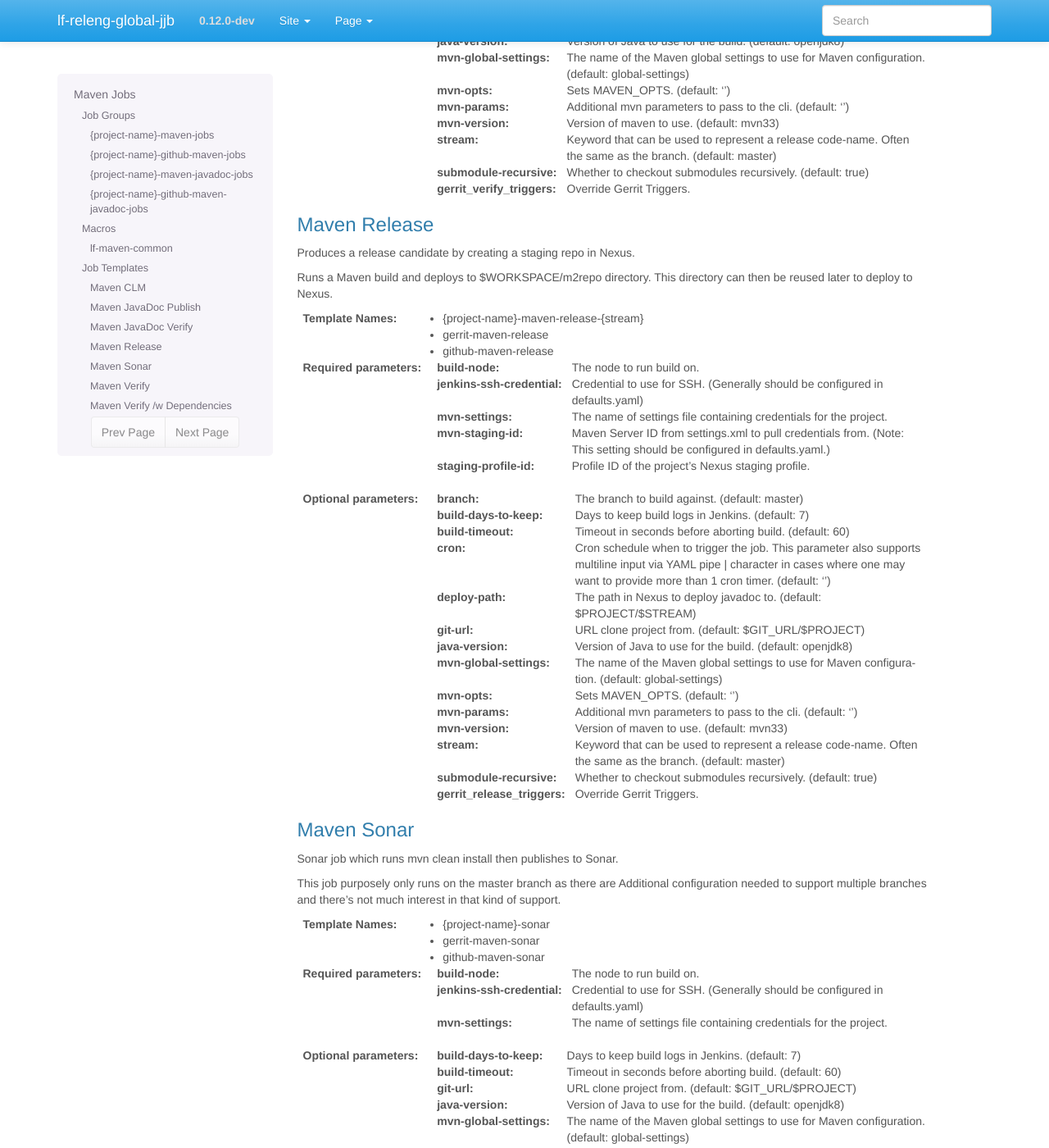
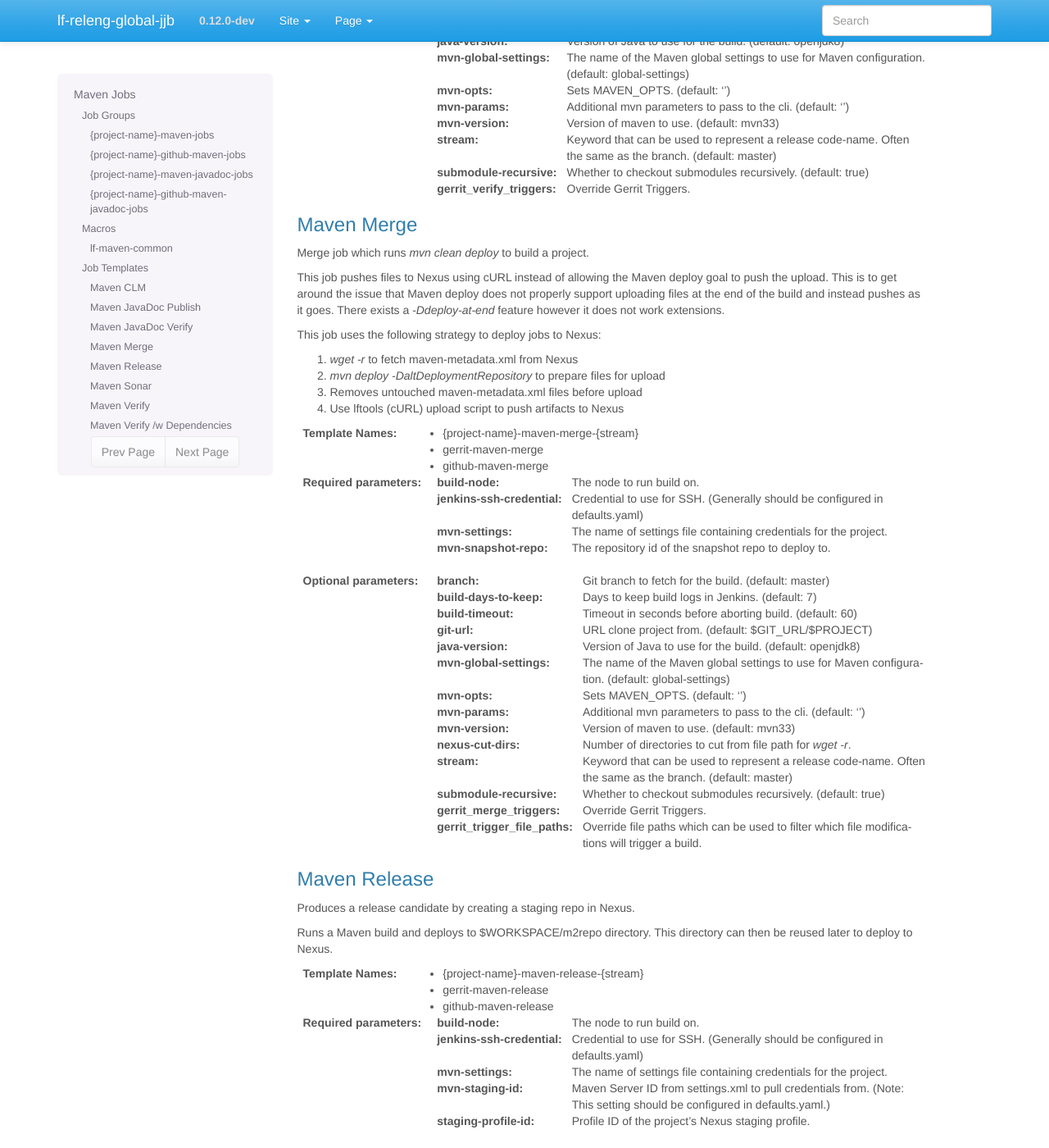
Before and after one commit to lfit/releng-global-jjb, a Sphinx documentation site: the page built from docs/jjb/lf-maven-jobs.rst, in a window 1280 px wide and 1400 px high, scrolled down 2452 px. Shown: the whole window at 82% size. Built offline with Sphinx 7.4.7, drawn with Linux system fonts in a browser that asks for light colours.

Commit message:
Migrate Maven Merge job to global-jjb
Provide a Maven Merge job that is generically reusable by other
projects. This new job uses cURL to upload artifacts to Nexus and uses
`wget -r` to mirror existing maven-metadata.xml files in order to update
them when pushing SNAPSHOTs.

This job uses the following strategy to deploy jobs to Nexus:

1. `wget -r` to fetch maven-metadata.xml from Nexus
2. `mvn deploy -DaltDeploymentRepository` to prepare files for upload
3. Removes untouched maven-metadata.xml files before upload
4. Use lftools (cURL) upload script to push artifacts to Nexus

Issue: RELENG-61
Change-Id: I7663731d0eb750e4ccc1b07bcf5ad39c6135900c
Signed-off-by: Thanh Ha <thanh.ha@linuxfoundation.org>

```diff
--- a/docs/jjb/lf-maven-jobs.rst
+++ b/docs/jjb/lf-maven-jobs.rst
@@ -179,6 +179,60 @@
 
     :gerrit_verify_triggers: Override Gerrit Triggers.
 
+Maven Merge
+-----------
+
+Merge job which runs `mvn clean deploy` to build a project.
+
+This job pushes files to Nexus using cURL instead of allowing the Maven deploy
+goal to push the upload. This is to get around the issue that Maven deploy does
+not properly support uploading files at the end of the build and instead pushes
+as it goes. There exists a `-Ddeploy-at-end` feature however it does not work
+extensions.
+
+This job uses the following strategy to deploy jobs to Nexus:
+
+1. `wget -r` to fetch maven-metadata.xml from Nexus
+2. `mvn deploy -DaltDeploymentRepository` to prepare files for upload
+3. Removes untouched maven-metadata.xml files before upload
+4. Use lftools (cURL) upload script to push artifacts to Nexus
+
+:Template Names:
+
+    - {project-name}-maven-merge-{stream}
+    - gerrit-maven-merge
+    - github-maven-merge
+
+:Required parameters:
+
+    :build-node: The node to run build on.
+    :jenkins-ssh-credential: Credential to use for SSH. (Generally should
+        be configured in defaults.yaml)
+    :mvn-settings: The name of settings file containing credentials for the project.
+    :mvn-snapshot-repo: The repository id of the snapshot repo to deploy to.
+
+:Optional parameters:
+
+    :branch: Git branch to fetch for the build. (default: master)
+    :build-days-to-keep: Days to keep build logs in Jenkins. (default: 7)
+    :build-timeout: Timeout in seconds before aborting build. (default: 60)
+    :git-url: URL clone project from. (default: $GIT_URL/$PROJECT)
+    :java-version: Version of Java to use for the build. (default: openjdk8)
+    :mvn-global-settings: The name of the Maven global settings to use for
+        Maven configuration. (default: global-settings)
+    :mvn-opts: Sets MAVEN_OPTS. (default: '')
+    :mvn-params: Additional mvn parameters to pass to the cli. (default: '')
+    :mvn-version: Version of maven to use. (default: mvn33)
+    :nexus-cut-dirs: Number of directories to cut from file path for `wget -r`.
+    :stream: Keyword that can be used to represent a release code-name.
+        Often the same as the branch. (default: master)
+    :submodule-recursive: Whether to checkout submodules recursively.
+        (default: true)
+
+    :gerrit_merge_triggers: Override Gerrit Triggers.
+    :gerrit_trigger_file_paths: Override file paths which can be used to
+        filter which file modifications will trigger a build.
+
 Maven Release
 -------------
 
```
Also changed, not shown: 6 other files.
